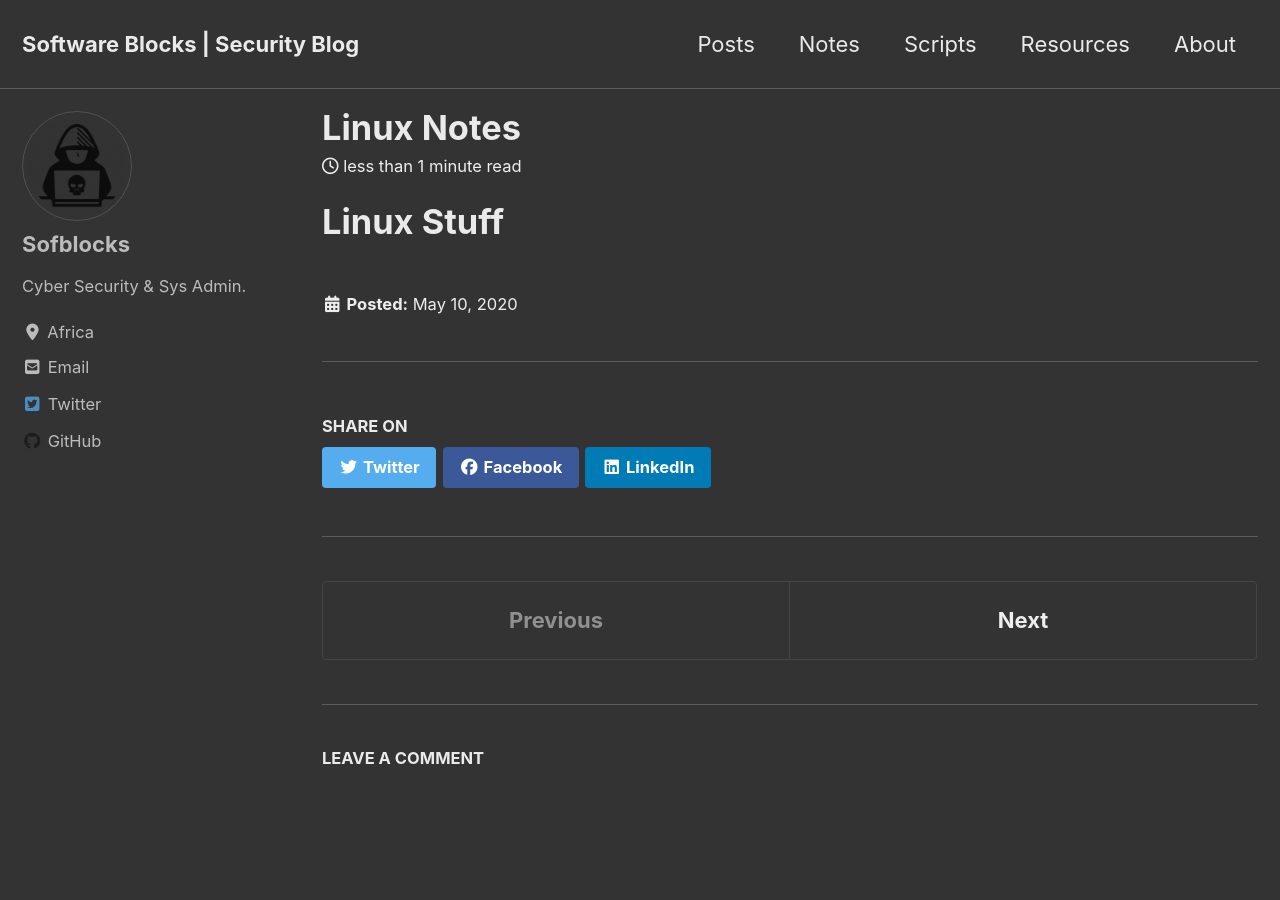
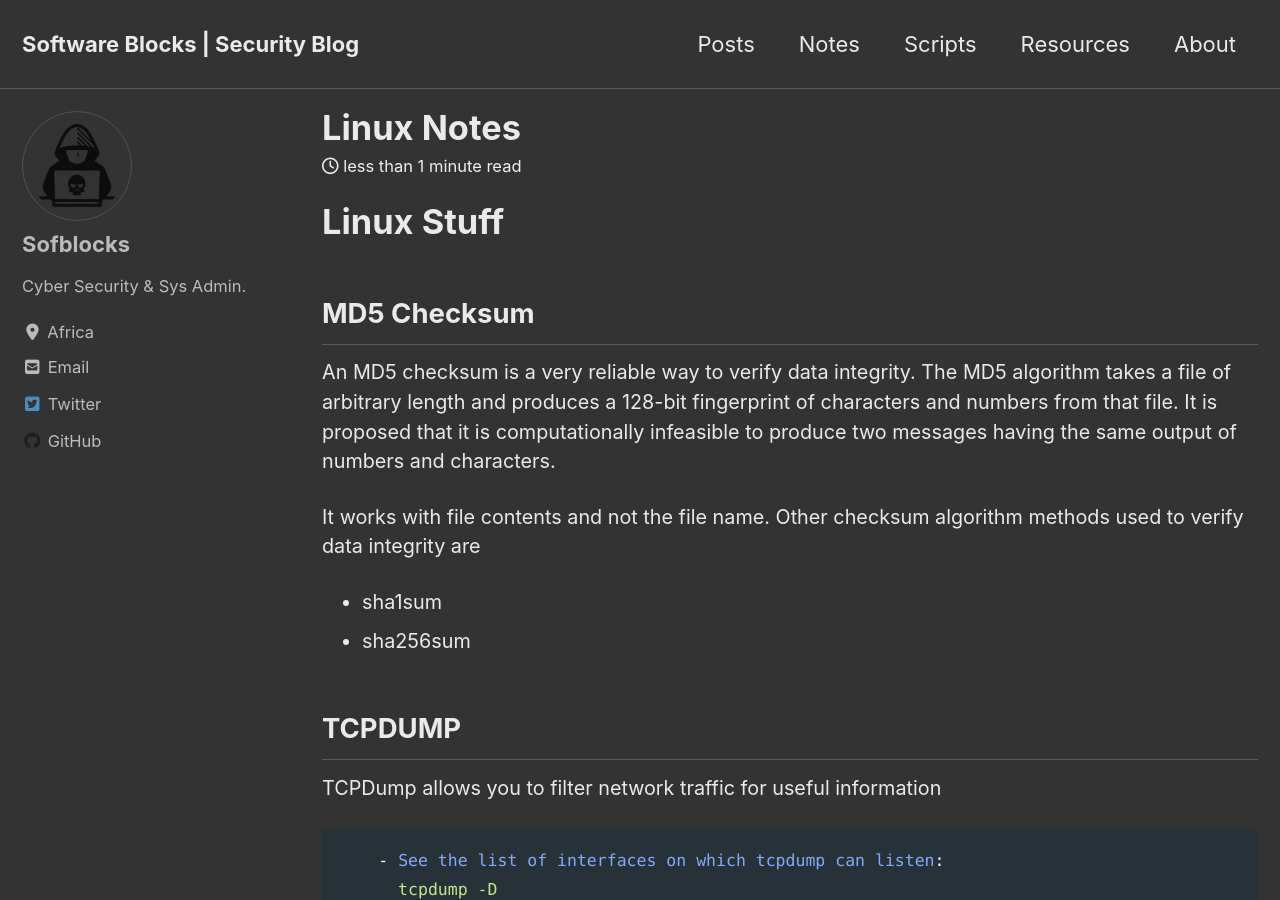
Before and after one commit to sofblocks/sofblocks.github.io, a Jekyll site: the page built from _notes/2020-05-10-linux.md, in a window 1280 px wide and 900 px high. Built offline with Jekyll 4.4.1, drawn with Linux system fonts in a browser that asks for light colours; cached includes are drawn as plain includes; nearby versions of some CDN libraries; comment, search, counter and statistics services are not loaded; some of the changed text lies outside the part shown.

Commit message:
Useful Contents

````diff
--- a/_notes/2020-05-10-linux.md
+++ b/_notes/2020-05-10-linux.md
@@ -7,3 +7,26 @@ permalink: /notes/2020-05-10-linux
 ---
 
 # Linux Stuff
+
+## MD5 Checksum
+
+An MD5 checksum is a very reliable way to verify data integrity. The MD5 algorithm takes a file of arbitrary length and produces a 128-bit fingerprint of characters and numbers from that file. It is proposed that it is computationally infeasible to produce two messages having the same output of numbers and characters.
+
+It works with file contents and not the file name.
+Other checksum algorithm methods used to verify data integrity are
+-   sha1sum
+-   sha256sum
+
+## TCPDUMP
+
+TCPDump allows you to filter network traffic for useful information
+
+```yml
+    - See the list of interfaces on which tcpdump can listen:
+      tcpdump -D
+    - Listen on interface eth0:
+      tcpdump -i eth0
+    - Limit the capture to 100 packets:
+      tcpdump -c 100
+    -
+```
````
Also changed, not shown: _notes/2020-05-10-windows.md (+9 -0 lines), _pages/about.md (+11 -3 lines), _pages/resources.md (+8 -0 lines), _posts/ctf/2020-05-10-trials.md (+1 -0 lines), assets/imgs/notes/map.png (added).
